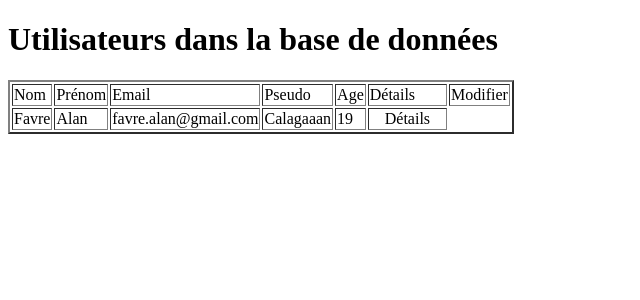
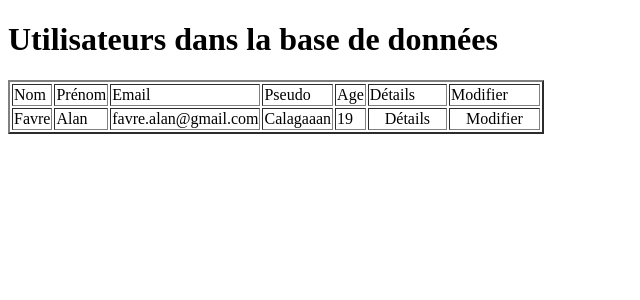
Before and after one commit to Calagaaan/m151admin_af, a PHP site: page /utilisateurs.php in a window 1280 px wide. Shown: the top 300 px of the page, without its empty margins (0-640 px from the left). Run offline with PHP 8.4, Linux system fonts and the light colour scheme; data comes from the database, SQL or seed files in the repository.

Commit message:
Ajout du bouton modifier dans le tableau.

```diff
--- a/phpToHtml.php
+++ b/phpToHtml.php
@@ -8,7 +8,7 @@ function buildTable($tableau)
         $from = new DateTime($data['dateNaissance']);
         $to   = new DateTime('today');
 
-        echo '<tr><td>'.$data['nom'].'</td><td>'.$data['prenom'].'</td><td>'.$data['email'].'</td><td>'.$data['pseudo'].'</td><td>'.$from->diff($to)->y.'</td><td><a href="utilisateurs.php?id='.$data['idUser'].'">Détails</a></td></tr>';
+        echo '<tr><td>'.$data['nom'].'</td><td>'.$data['prenom'].'</td><td>'.$data['email'].'</td><td>'.$data['pseudo'].'</td><td>'.$from->diff($to)->y.'</td><td><a href="utilisateurs.php?id='.$data['idUser'].'">Détails</a></td><td><a href="index.php?id='.$data['idUser'].'">Modifier</a></td></tr>';
     }
     echo '</table>';
 }
```
